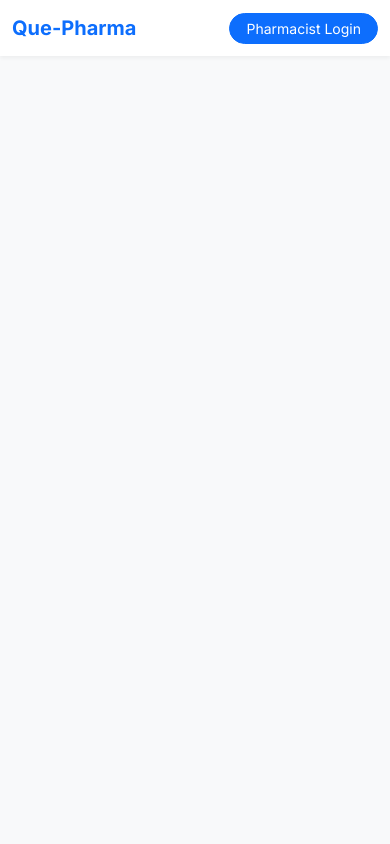
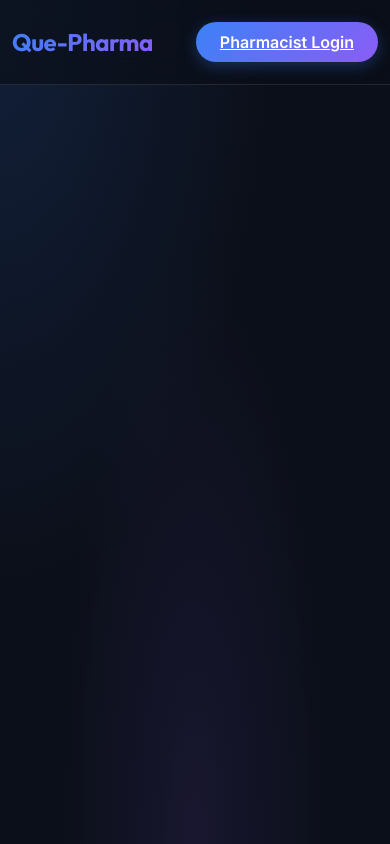
Before and after one commit to muazainal/que-pharma, a Django app: template queue_manager/templates/base.html in a window 390 px wide. Run offline with Django 5.2, Linux system fonts and the light colour scheme; the template is opened without the code that fills it, so the values that code supplies are empty.

```diff
--- a/queue_manager/templates/base.html
+++ b/queue_manager/templates/base.html
@@ -1,44 +1,163 @@
 <!DOCTYPE html>
 <html lang="en">
-
 <head>
     <meta charset="UTF-8">
     <meta name="viewport" content="width=device-width, initial-scale=1.0">
-    <title>Que-Pharma | Pharmacy Queue Management</title>
+    <title>Que-Pharma | Smart Retail Pharmacy Queue</title>
     <!-- Bootstrap 5 CSS -->
     <link href="https://cdn.jsdelivr.net/npm/bootstrap@5.3.0/dist/css/bootstrap.min.css" rel="stylesheet">
-    <!-- Google Fonts -->
-    <link href="https://fonts.googleapis.com/css2?family=Inter:wght@400;600;700&display=swap" rel="stylesheet">
+    <!-- Google Fonts: Outfit & Inter -->
+    <link href="https://fonts.googleapis.com/css2?family=Outfit:wght@400;600;700&family=Inter:wght@300;400;500;600&display=swap" rel="stylesheet">
+    <!-- Animate.css for smooth transitions -->
+    <link rel="stylesheet" href="https://cdnjs.cloudflare.com/ajax/libs/animate.css/4.1.1/animate.min.css"/>
     <style>
+        :root {
+            --bg-deep: #0B0F19;
+            --card-glass: rgba(255, 255, 255, 0.05);
+            --card-border: rgba(255, 255, 255, 0.1);
+            --accent-primary: #3B82F6;
+            --accent-purple: #8B5CF6;
+            --text-main: #F3F4F6;
+            --text-muted: #9CA3AF;
+        }
+
         body {
             font-family: 'Inter', sans-serif;
-            background-color: #f8f9fa;
+            background-color: var(--bg-deep);
+            color: var(--text-main);
+            min-height: 100vh;
+            overflow-x: hidden;
+            background-image:
+                radial-gradient(at 0% 0%, rgba(59, 130, 246, 0.15) 0, transparent 50%),
+                radial-gradient(at 50% 100%, rgba(139, 92, 246, 0.1) 0, transparent 50%);
+        }
+
+        h1, h2, h3, h4, h5, h6, .navbar-brand {
+            font-family: 'Outfit', sans-serif;
+        }
+
+        /* Glassmorphism Classes */
+        .glass-card {
+            background: var(--card-glass);
+            backdrop-filter: blur(12px);
+            -webkit-backdrop-filter: blur(12px);
+            border: 1px solid var(--card-border);
+            border-radius: 24px;
+            box-shadow: 0 8px 32px 0 rgba(0, 0, 0, 0.37);
         }
 
         .navbar {
-            background-color: #ffffff;
-            box-shadow: 0 2px 4px rgba(0, 0, 0, 0.05);
+            background: rgba(11, 15, 25, 0.7);
+            backdrop-filter: blur(15px);
+            -webkit-backdrop-filter: blur(15px);
+            border-bottom: 1px solid var(--card-border);
+            padding: 1.2rem 0;
+            position: sticky;
+            top: 0;
+            z-index: 1000;
         }
 
-        .card {
+        .navbar-brand {
+            font-weight: 700;
+            font-size: 1.5rem;
+            letter-spacing: -0.5px;
+            background: linear-gradient(135deg, var(--accent-primary), var(--accent-purple));
+            -webkit-background-clip: text;
+            -webkit-text-fill-color: transparent;
+        }
+
+        .btn-modern {
+            padding: 0.8rem 2rem;
+            border-radius: 100px;
+            font-weight: 600;
+            transition: all 0.3s cubic-bezier(0.4, 0, 0.2, 1);
             border: none;
-            box-shadow: 0 4px 6px rgba(0, 0, 0, 0.05);
-            border-radius: 12px;
+            display: flex;
+            align-items: center;
+            justify-content: center;
+            gap: 10px;
+        }
+
+        .btn-primary-modern {
+            background: linear-gradient(135deg, var(--accent-primary), var(--accent-purple));
+            color: white;
+            box-shadow: 0 4px 15px rgba(59, 130, 246, 0.3);
+        }
+
+        .btn-primary-modern:hover {
+            transform: translateY(-2px);
+            box-shadow: 0 8px 25px rgba(59, 130, 246, 0.4);
+            color: white;
+        }
+
+        .btn-outline-modern {
+            background: transparent;
+            border: 1px solid var(--card-border);
+            color: var(--text-main);
+        }
+
+        .btn-outline-modern:hover {
+            background: var(--card-glass);
+            color: white;
+        }
+
+        /* Badge Styling */
+        .badge-modern {
+            padding: 0.6em 1.2em;
+            border-radius: 100px;
+            font-weight: 500;
+            border: 1px solid rgba(255, 255, 255, 0.1);
+        }
+
+        /* Form Controls */
+        .form-control {
+            background: rgba(255, 255, 255, 0.03);
+            border: 1px solid var(--card-border);
+            border-radius: 14px;
+            color: white;
+            padding: 0.8rem 1.2rem;
+        }
+
+        .form-control:focus {
+            background: rgba(255, 255, 255, 0.06);
+            border-color: var(--accent-primary);
+            color: white;
+            box-shadow: none;
+        }
+
+        .text-muted-modern {
+            color: var(--text-muted);
+        }
+
+        /* Animations */
+        .reveal {
+            animation: fadeIn 0.8s ease-out forwards;
+        }
+
+        @keyframes fadeIn {
+            from { opacity: 0; transform: translateY(20px); }
+            to { opacity: 1; transform: translateY(0); }
         }
     </style>
     {% block extra_css %}{% endblock %}
 </head>
-
 <body>
-    <nav class="navbar navbar-expand-lg navbar-light mb-4">
-        <div class="container d-flex justify-content-between">
-            <a class="navbar-brand fw-bold text-primary" href="/">Que-Pharma</a>
-            <div class="d-flex align-items-center">
+    <nav class="navbar navbar-expand-lg mb-5">
+        <div class="container d-flex justify-content-between align-items-center">
+            <a class="navbar-brand" href="/">Que-Pharma</a>
+            <div class="d-flex align-items-center gap-3">
                 {% if user.is_authenticated %}
-                <span class="small text-muted me-2 d-none d-sm-inline">Logged in as <b>{{ user.username }}</b></span>
-                <a href="{% url 'logout' %}" class="btn btn-outline-danger btn-sm rounded-pill px-3 ms-2">Logout</a>
+                <div class="d-none d-sm-flex flex-column text-end me-2">
+                    <span class="small text-muted-modern fw-medium">Pharmacist</span>
+                    <span class="small fw-bold">{{ user.username }}</span>
+                </div>
+                <a href="{% url 'logout' %}" class="btn-modern btn-outline-modern py-2 px-4 shadow-sm">
+                    Logout
+                </a>
                 {% else %}
-                <a href="{% url 'login' %}" class="btn btn-primary btn-sm rounded-pill px-3">Pharmacist Login</a>
+                <a href="{% url 'login' %}" class="btn-modern btn-primary-modern py-2 px-4">
+                    Pharmacist Login
+                </a>
                 {% endif %}
             </div>
         </div>
@@ -53,5 +172,4 @@
     <script src="/static/js/main.js"></script>
     {% block extra_js %}{% endblock %}
 </body>
-
 </html>
```
